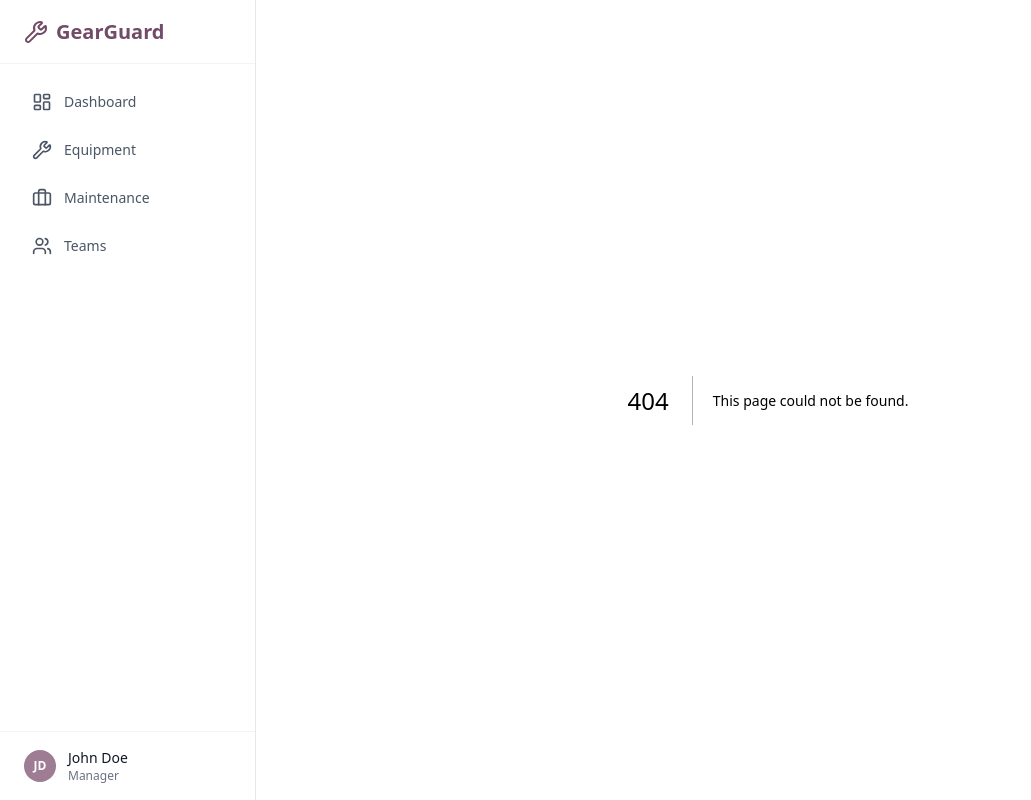
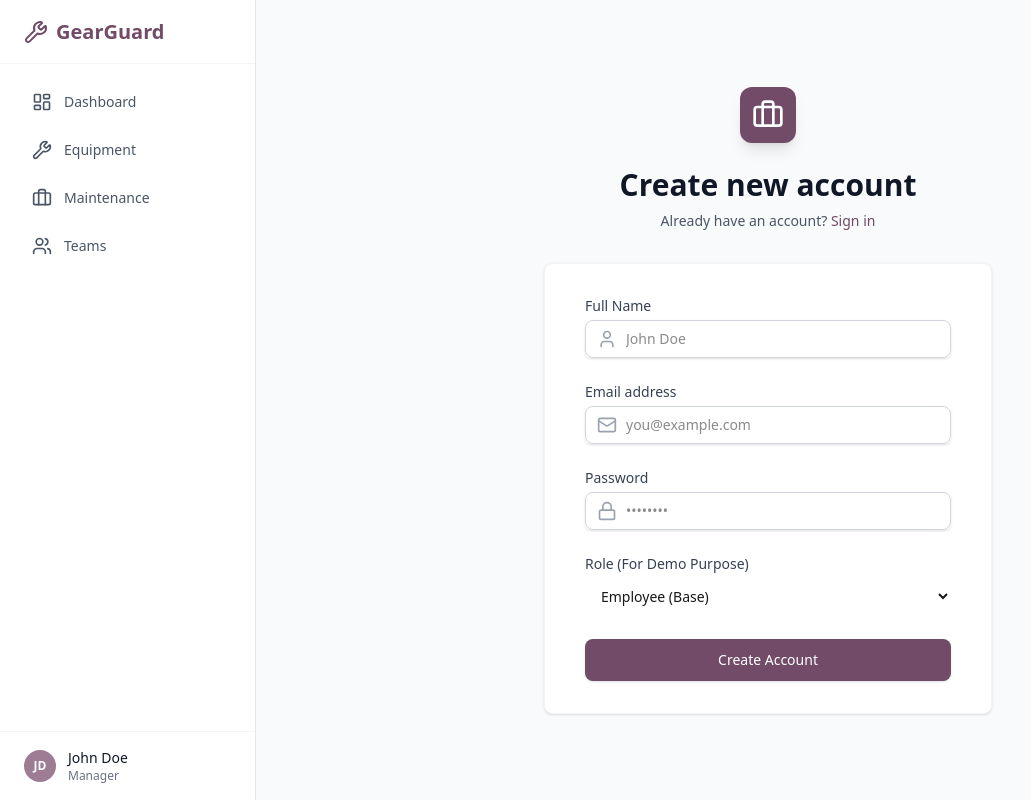
Before and after one commit to Hardagya12/GearGuard-Odoo, a Next.js app in the folder gear_guard/: page /signup in a window 1280 px wide. Before the commit this address had no page. Shown: the whole page, without its empty margins (0-1031 px from the left). Built offline with nearby package versions, Linux system fonts and the light colour scheme.

Commit message:
Added signup page with form handling and validation

```diff
--- /dev/null
+++ b/gear_guard/app/signup/page.jsx
@@ -0,0 +1,146 @@
+'use client';
+
+import { useState } from 'react';
+import { signup } from '@/server/actions/auth';
+import { Mail, Lock, User, Loader2, Briefcase } from 'lucide-react';
+import Link from 'next/link';
+import { useRouter } from 'next/navigation';
+
+export default function SignupPage() {
+  const router = useRouter();
+  const [loading, setLoading] = useState(false);
+  const [error, setError] = useState('');
+
+  async function handleSubmit(e) {
+    e.preventDefault();
+    setLoading(true);
+    setError('');
+
+    const formData = new FormData(e.target);
+    const result = await signup(formData);
+
+    if (result.success) {
+      router.push('/');
+      router.refresh();
+    } else {
+      setError(result.error);
+      setLoading(false);
+    }
+  }
+
+  return (
+    <div className="min-h-screen bg-gray-50 flex flex-col justify-center py-12 sm:px-6 lg:px-8">
+      <div className="sm:mx-auto sm:w-full sm:max-w-md">
+        <div className="flex justify-center">
+            <div className="bg-brand p-3 rounded-xl shadow-lg">
+                <Briefcase className="w-8 h-8 text-white" />
+            </div>
+        </div>
+        <h2 className="mt-6 text-center text-3xl font-extrabold text-gray-900">
+          Create new account
+        </h2>
+        <p className="mt-2 text-center text-sm text-gray-600">
+          Already have an account?{' '}
+          <Link href="/login" className="font-medium text-brand hover:text-brand-dark transition">
+            Sign in
+          </Link>
+        </p>
+      </div>
+
+      <div className="mt-8 sm:mx-auto sm:w-full sm:max-w-md">
+        <div className="bg-white py-8 px-4 shadow sm:rounded-lg sm:px-10 border border-gray-100">
+          <form className="space-y-6" onSubmit={handleSubmit}>
+            {error && (
+                <div className="bg-red-50 border-l-4 border-red-500 p-4 rounded text-sm text-red-700">
+                    {error}
+                </div>
+            )}
+
+            <div>
+              <label htmlFor="name" className="block text-sm font-medium text-gray-700">
+                Full Name
+              </label>
+              <div className="mt-1 relative rounded-md shadow-sm">
+                <div className="absolute inset-y-0 left-0 pl-3 flex items-center pointer-events-none">
+                  <User className="h-5 w-5 text-gray-400" />
+                </div>
+                <input
+                  id="name"
+                  name="name"
+                  type="text"
+                  required
+                  className="block w-full pl-10 px-3 py-2 border border-gray-300 rounded-lg focus:ring-brand focus:border-brand sm:text-sm outline-none transition"
+                  placeholder="John Doe"
+                />
+              </div>
+            </div>
+
+            <div>
+              <label htmlFor="email" className="block text-sm font-medium text-gray-700">
+                Email address
+              </label>
+              <div className="mt-1 relative rounded-md shadow-sm">
+                <div className="absolute inset-y-0 left-0 pl-3 flex items-center pointer-events-none">
+                  <Mail className="h-5 w-5 text-gray-400" />
+                </div>
+                <input
+                  id="email"
+                  name="email"
+                  type="email"
+                  autoComplete="email"
+                  required
+                  className="block w-full pl-10 px-3 py-2 border border-gray-300 rounded-lg focus:ring-brand focus:border-brand sm:text-sm outline-none transition"
+                  placeholder="you@example.com"
+                />
+              </div>
+            </div>
+
+            <div>
+              <label htmlFor="password" className="block text-sm font-medium text-gray-700">
+                Password
+              </label>
+              <div className="mt-1 relative rounded-md shadow-sm">
+                <div className="absolute inset-y-0 left-0 pl-3 flex items-center pointer-events-none">
+                  <Lock className="h-5 w-5 text-gray-400" />
+                </div>
+                <input
+                  id="password"
+                  name="password"
+                  type="password"
+                  required
+                  className="block w-full pl-10 px-3 py-2 border border-gray-300 rounded-lg focus:ring-brand focus:border-brand sm:text-sm outline-none transition"
+                  placeholder="••••••••"
+                />
+              </div>
+            </div>
+
+            <div>
+              <label htmlFor="role" className="block text-sm font-medium text-gray-700">
+                Role (For Demo Purpose)
+              </label>
+              <select
+                id="role"
+                name="role"
+                className="mt-1 block w-full pl-3 pr-10 py-2 text-base border-gray-300 focus:outline-none focus:ring-brand focus:border-brand sm:text-sm rounded-lg"
+              >
+                <option value="EMPLOYEE">Employee (Base)</option>
+                <option value="TECHNICIAN">Technician</option>
+                <option value="MANAGER">Manager (Admin)</option>
+              </select>
+            </div>
+
+            <div>
+              <button
+                type="submit"
+                disabled={loading}
+                className="w-full flex justify-center py-2.5 px-4 border border-transparent rounded-lg shadow-sm text-sm font-medium text-white bg-brand hover:bg-brand-dark focus:outline-none focus:ring-2 focus:ring-offset-2 focus:ring-brand disabled:opacity-50 transition"
+              >
+                {loading ? <Loader2 className="w-5 h-5 animate-spin" /> : 'Create Account'}
+              </button>
+            </div>
+          </form>
+        </div>
+      </div>
+    </div>
+  );
+}
--- /dev/null
+++ b/gear_guard/middleware.js
@@ -0,0 +1,31 @@
+import { NextResponse } from 'next/server';
+import { decrypt } from '@/server/actions/auth';
+import { cookies } from 'next/headers';
+
+const protectedRoutes = ['/', '/equipment', '/teams', '/maintenance'];
+const authRoutes = ['/login', '/signup'];
+
+export default async function middleware(req) {
+  const path = req.nextUrl.pathname;
+  const isProtectedRoute = protectedRoutes.some(route => path.startsWith(route) && path !== '/login' && path !== '/signup');
+  const isAuthRoute = authRoutes.includes(path);
+
+  const cookie = (await cookies()).get('session')?.value;
+  const session = await decrypt(cookie);
+
+  // Redirect to /login if accessing protected route without session
+  if (isProtectedRoute && !session) {
+    return NextResponse.redirect(new URL('/login', req.nextUrl));
+  }
+
+  // Redirect to / if accessing auth routes while logged in
+  if (isAuthRoute && session) {
+    return NextResponse.redirect(new URL('/', req.nextUrl));
+  }
+
+  return NextResponse.next();
+}
+
+export const config = {
+  matcher: ['/((?!api|_next/static|_next/image|favicon.ico).*)'],
+};
```
